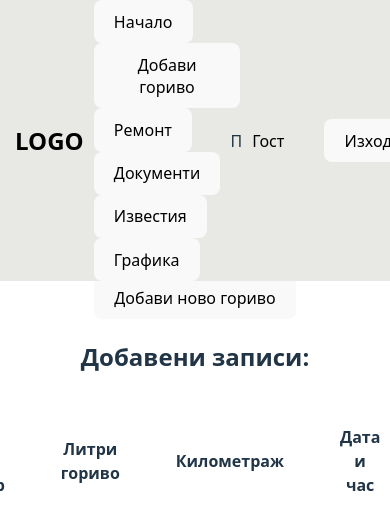
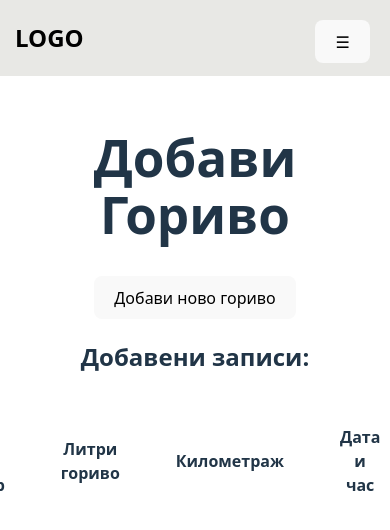
Before and after one commit to djsookz/car-notes, a React (Vite) app: page /fuel in a window 390 px wide. Shown: the top 530 px of the page. Built offline with nearby package versions, Linux system fonts and the light colour scheme.

Commit message:
fixing nav

```diff
--- a/src/components/Navigation.css
+++ b/src/components/Navigation.css
@@ -35,3 +35,70 @@
 .nav-container .nav-buttons .nav-link {
     padding: 10px;
 }
+.hamburger-menu {
+    display: none;
+    /* ... останалите стилове от преди ... */
+  }
+/* За мобилни устройства */
+@media (max-width: 768px) {
+    .nav-container {
+      flex-wrap: wrap;
+        justify-content: left;
+    }
+
+    .hamburger-menu {
+      display: block;
+      position: absolute;
+      right: 20px;
+      top: 20px;
+      z-index: 1000;
+    }
+
+    .nav-buttons,
+    .profile-container {
+      display: none;
+      width: 100%;
+      flex-direction: column;
+      align-items: flex-end;
+      animation: slideDown 0.3s ease-out;
+    }
+
+    .nav-buttons {
+      order: 2;
+      margin-top: 20px;
+    }
+
+    .profile-container {
+      order: 3;
+      flex-direction: column-reverse;
+      align-items: flex-end;
+      margin-top: 10px;
+    }
+
+    .nav-buttons.active,
+    .profile-container.active {
+      display: flex;
+      align-items: center;
+    }
+
+    .profile-image {
+      width: 40px !important;
+      margin: 10px 0;
+    }
+
+    .sign-out-button {
+      margin-left: 0 !important;
+      margin-top: 10px;
+    }
+
+    @keyframes slideDown {
+      from {
+        opacity: 0;
+        transform: translateY(-20px);
+      }
+      to {
+        opacity: 1;
+        transform: translateY(0);
+      }
+    }
+  }
--- a/src/components/Navigation.tsx
+++ b/src/components/Navigation.tsx
@@ -1,27 +1,36 @@
+import { useState } from "react";
 import { Link } from "react-router-dom";
 import { getAuth, signOut } from "firebase/auth";
 import "./Navigation.css";
 
 const Navigation = () => {
+  const [menuOpen, setMenuOpen] = useState(false);
   const auth = getAuth();
   const user = auth.currentUser;
 
   const handleSignOut = async () => {
     try {
-      await signOut(auth); // Извършваме излизането
-      window.location.href = "/"; // Пренасочваме към началната страница
+      await signOut(auth);
+      window.location.href = "/";
     } catch (error) {
       console.error("Sign out error:", error);
     }
   };
 
+  const toggleMenu = () => {
+    setMenuOpen(!menuOpen);
+  };
+
   return (
-    <div className="nav-container">
+    <div className={`nav-container ${menuOpen ? "open" : ""}`}>
       <div className="nav-logo">
         <h2>LOGO</h2>
       </div>
 
-      <div className="nav-buttons">
+
+      <button className="hamburger-menu" onClick={toggleMenu}>{menuOpen ? '×' : '☰'}</button>
+
+      <div className={`nav-buttons ${menuOpen ? "active" : ""}`}>
         <Link to="/home" className="nav-link">
           <button className="nav-button">Начало</button>
         </Link>
@@ -41,11 +50,13 @@ const Navigation = () => {
           <button className="nav-button">Графика</button>
         </Link>
       </div>
-      <div className="profile-container">
+
+      {/* Преместено тук */}
+      <div className={`profile-container ${menuOpen ? "active" : ""}`}>
         {user && user.photoURL ? (
           <img src={user.photoURL} alt="Profile" className="profile-image" />
         ) : (
-          <div className="default-image">П</div> // Default профилна снимка (инициал)
+          <div className="default-image">П</div>
         )}
         <span className="username">{user ? user.displayName : "Гост"}</span>
         <button onClick={handleSignOut} className="sign-out-button">
@@ -54,6 +65,7 @@ const Navigation = () => {
       </div>
     </div>
   );
+
 };
 
 export default Navigation;
--- a/src/pages/FuelPage.css
+++ b/src/pages/FuelPage.css
@@ -115,3 +115,8 @@
 .statistics-container .stats-container h1 {
     margin-bottom: 70px;
 }
+
+@media (max-width: 768px) {
+
+
+}
--- a/src/pages/HomePage.css
+++ b/src/pages/HomePage.css
@@ -7,3 +7,9 @@
     align-items: center;
     justify-content: center;
 }
+@media (max-width: 768px) {
+.Welcome h1 {
+    font-size: 24px;
+}
+
+}
```
